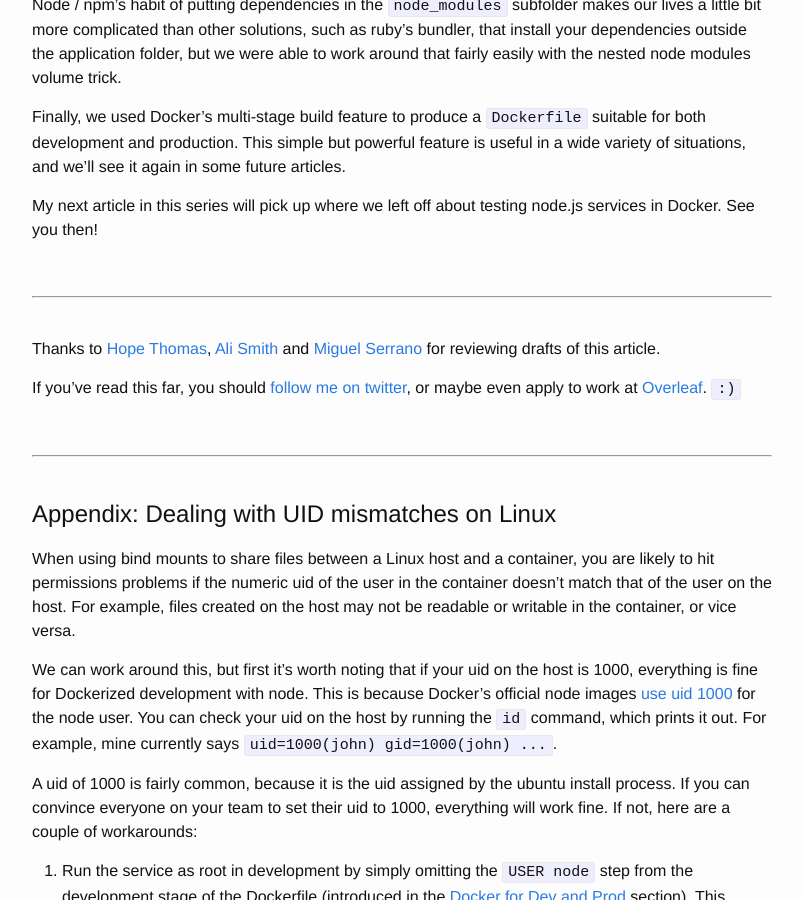
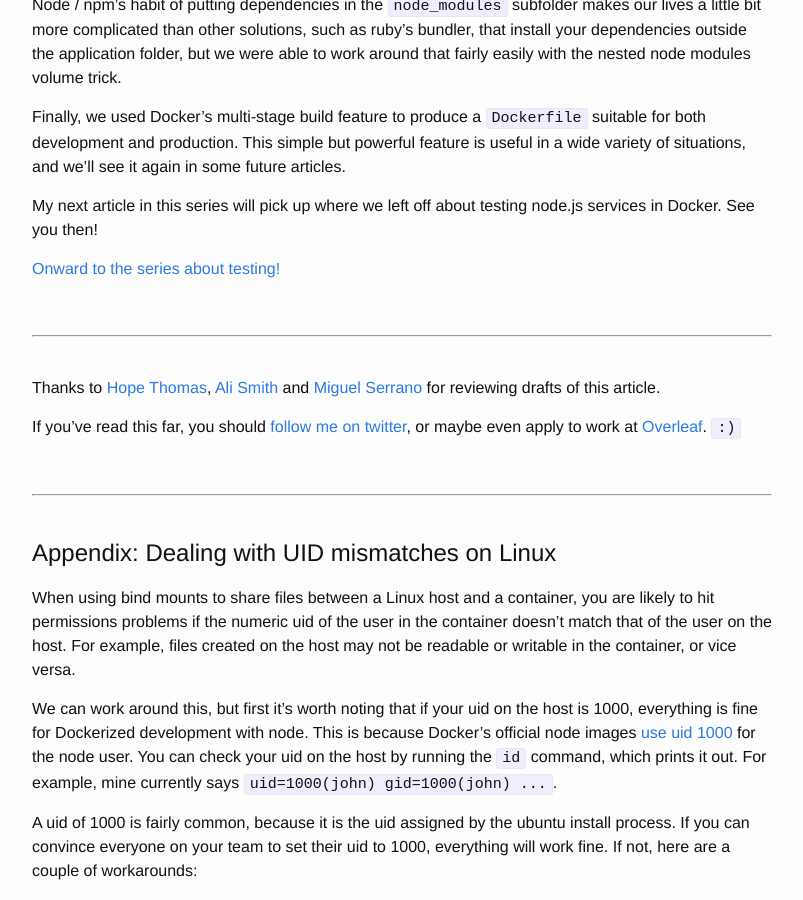
Before and after one commit to jdleesmiller/jdleesmiller.github.io, a Jekyll site: the page built from _posts/2019-09-06-lessons-building-node-app-docker.markdown, in a window 1280 px wide and 900 px high, scrolled down 13219 px. Shown: the whole window, without its empty margins (238-1041 px from the left). Built offline with Jekyll 4.4.1, drawn with Linux system fonts in a browser that asks for light colours.

Commit message:
Add forward links for docker blog posts

```diff
--- a/_posts/2019-09-06-lessons-building-node-app-docker.markdown
+++ b/_posts/2019-09-06-lessons-building-node-app-docker.markdown
@@ -464,6 +464,8 @@ Finally, we used Docker's multi-stage build feature to produce a `Dockerfile` su
 
 My next article in this series will pick up where we left off about testing node.js services in Docker. See you then!
 
+[Onward to the series about testing!](/articles/2019/10/19/testing-node-docker-compose-backend.html)
+
 <p>&nbsp;</p>
 ---
 <p>&nbsp;</p>
--- a/_posts/2019-10-19-testing-node-docker-compose-backend.markdown
+++ b/_posts/2019-10-19-testing-node-docker-compose-backend.markdown
@@ -456,6 +456,8 @@ The Docker Compose setup for this project was pretty simple --- just one contain
 
 Next time, we'll add a frontend so we can manage our TODO list without `curl`, and of course we will add some frontend tests. See you then!
 
+[Onward to part 2!](/articles/2020/01/12/testing-node-docker-compose-frontend.html)
+
 <p>&nbsp;</p>
 ---
 <p>&nbsp;</p>
--- a/_posts/2020-01-12-testing-node-docker-compose-frontend.markdown
+++ b/_posts/2020-01-12-testing-node-docker-compose-frontend.markdown
@@ -817,6 +817,8 @@ We've seen three kinds of frontend tests that, like the tests on the backend, fo
 
 This highlights a potential problem with our tests: we could change the way the backend works in such a way that the frontend would break, and the tests would all still pass, because the mocked requests in the frontend tests would be out of date. Next time, we'll set up some end-to-end tests that will test the backend and frontend together. See you then!
 
+[Onward to part 3!](/articles/2020/05/24/testing-node-docker-compose-end-to-end.html)
+
 ---
 
 <p>&nbsp;</p>
```
